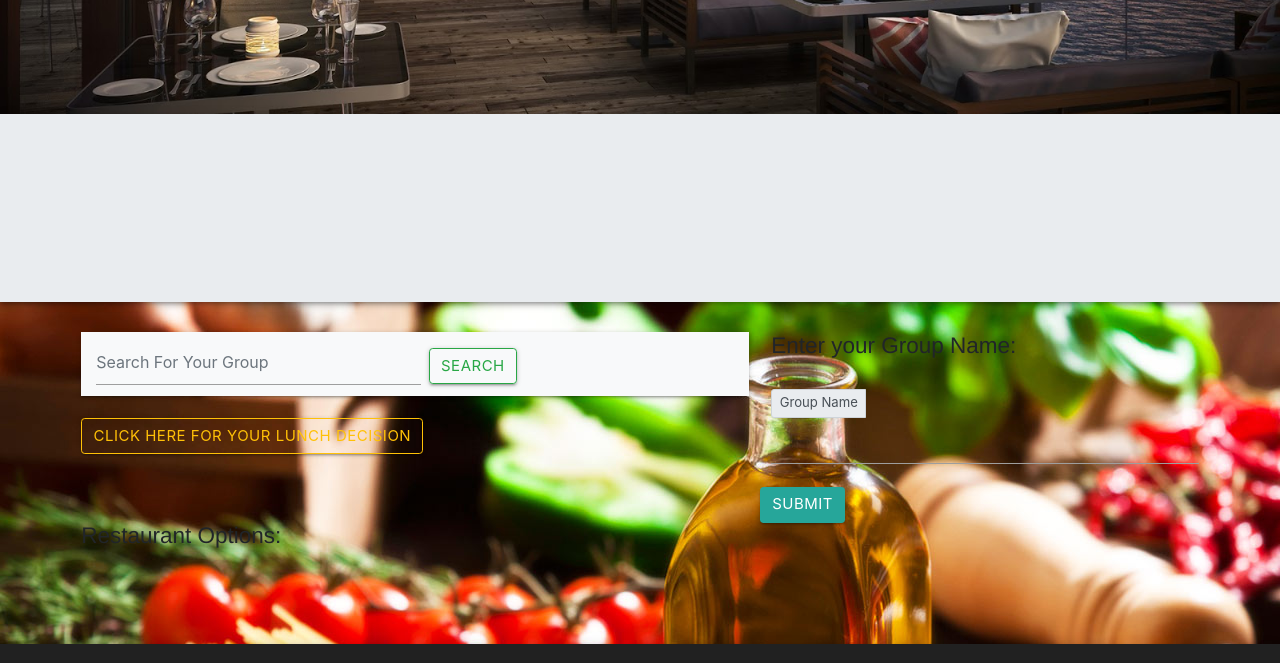
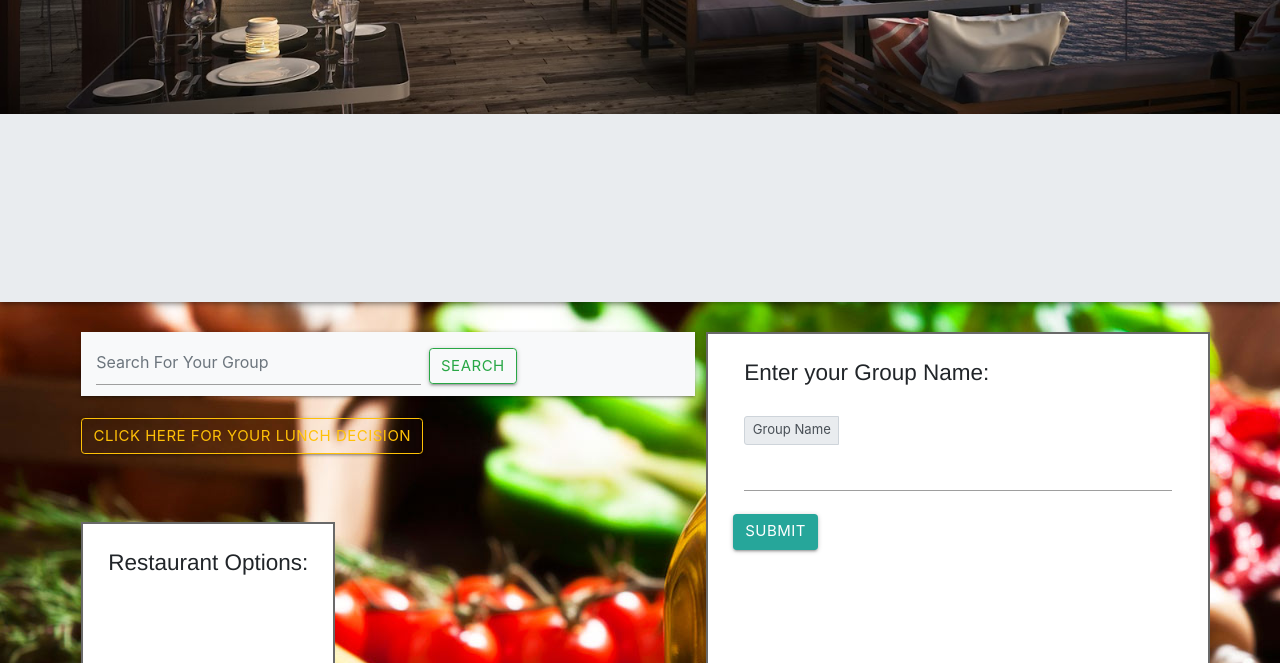
Before and after one commit to a-murph/Project-2, a website: page public/app.html in a window 1280 px wide. Shown: the part 526-1189 px from the top of the page. Drawn offline with nearby package versions, Linux system fonts and the light colour scheme.

Commit message:
fixed backgrounds for forms and restaurant decision

```diff
--- a/public/style.css
+++ b/public/style.css
@@ -1,4 +1,4 @@
-#form{
+#form, #group-form, #group{
     padding: 25px;
     float: right;
     border-style: solid;
```
